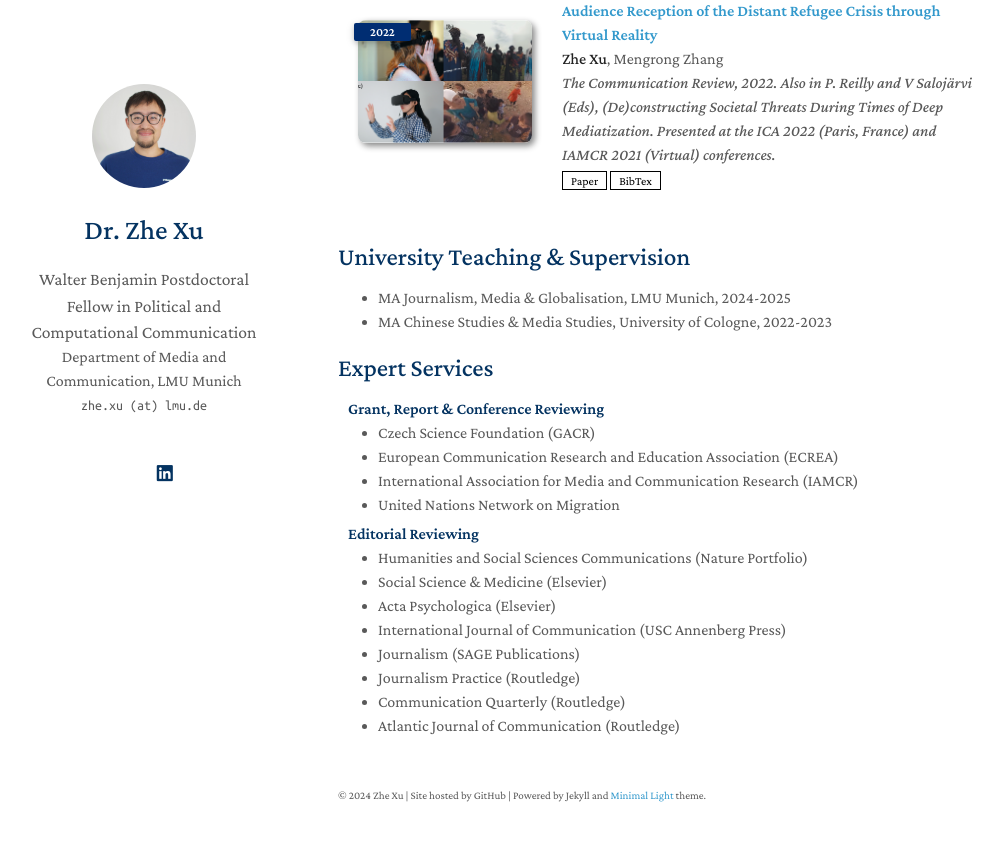
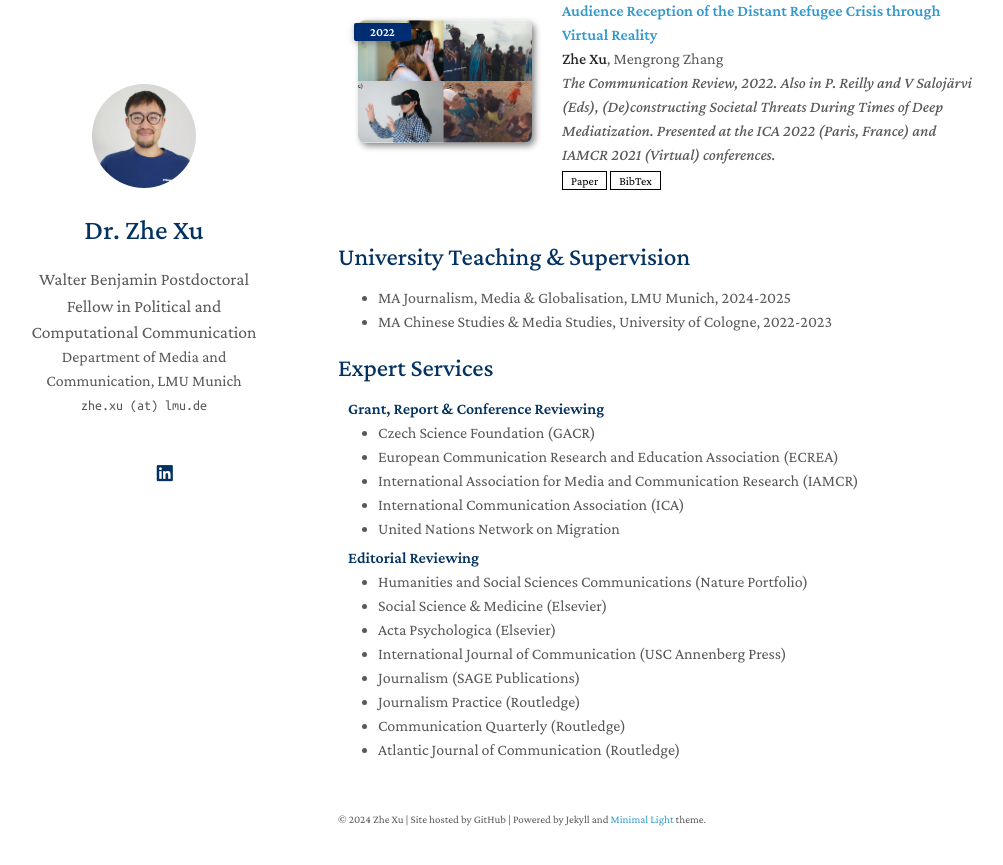
Before and after one commit to zhexuphd/home, a Jekyll site: the page built from index.md, in a window 1280 px wide and 900 px high, scrolled down 770 px. Shown: the top 865 px of the window, without its empty margins (132-1135 px from the left). Built offline with Jekyll 4.4.1, drawn with Linux system fonts in a browser that asks for light colours; a style sheet for code colours, icons or effects is not loaded; our own code applies the rules of GitHub Pages for plain Markdown files.

Commit message:
Update services.md

```diff
--- a/_includes/services.md
+++ b/_includes/services.md
@@ -6,6 +6,7 @@
   <li><a href="https://gacr.cz/en/"><autocolor>Czech Science Foundation (GACR)</autocolor></a></li>
   <li><a href="https://ecrea.eu/"><autocolor>European Communication Research and Education Association (ECREA)</autocolor></a></li>
 <li><a href="https://iamcr.org/"><autocolor>International Association for Media and Communication Research (IAMCR)</autocolor></a></li>
+  <li><a href="https://www.icahdq.org"><autocolor>International Communication Association (ICA)</autocolor></a></li>
     <li><a href="https://migrationnetwork.un.org/"><autocolor>United Nations Network on Migration</autocolor></a></li>
 </ul>
 
```
